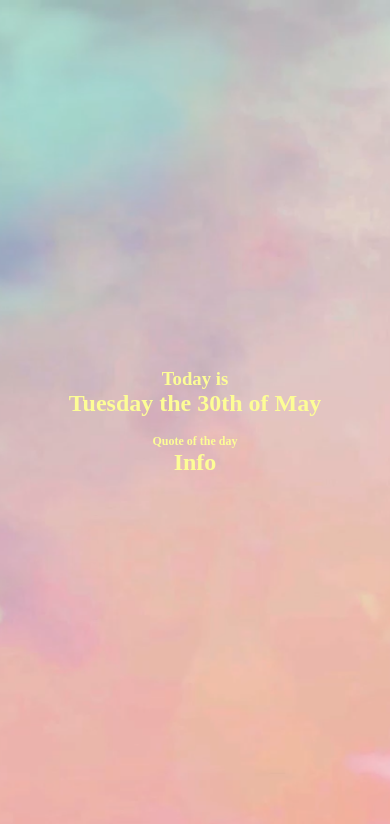
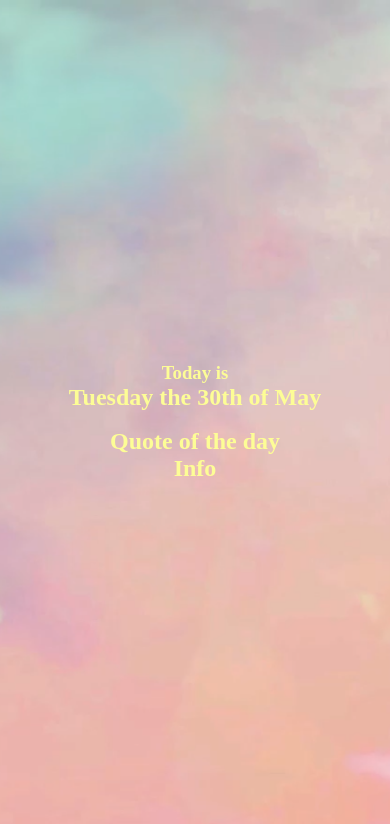
Before and after one commit to Ciaran-06/TaylorSwiftQuoteDaily, a plain HTML site: page quote.html in a window 390 px wide. Drawn offline with Linux system fonts and the light colour scheme; no server answers.

Commit message:
fixed font size for mobile phones

```diff
--- a/style.css
+++ b/style.css
@@ -64,11 +64,10 @@ body {
 @media only screen and (max-width: 1000px) {
     /* place here CSS for when the screen is less than 1000px wide */
     #header {
+        font-size: 18px;
+    }
+    #quote {
+        padding-top: 2vh;
         font-size: 24px;
     }
-
-    #quote {
-        padding-top: 2vh;
-        font-size: 12px;
-    }
   }
```
